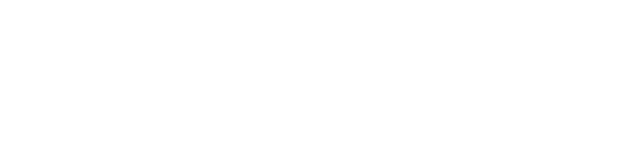
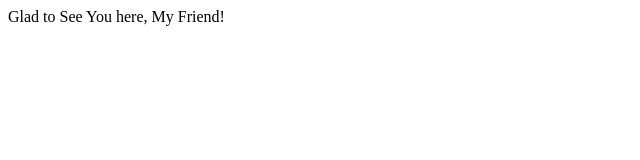
Before and after one commit to KangX1/KangX1.github.io, a plain HTML site: page index.html in a window 1280 px wide. Shown: the whole page, without its empty margins (0-640 px from the left). Drawn offline with Linux system fonts and the light colour scheme.

Commit message:
Update index.html

```diff
--- a/index.html
+++ b/index.html
@@ -11,6 +11,7 @@
         		<p1>My precious~~~~~~</p1>
     		</div><!-- /.blurb -->
 		<!-- </div>/.container -->
+	    Glad to See You here, My Friend!
 
 	    <!object width="100%" height="800px" data="Lida_Lou_CV.pdf"></object>
 
```
